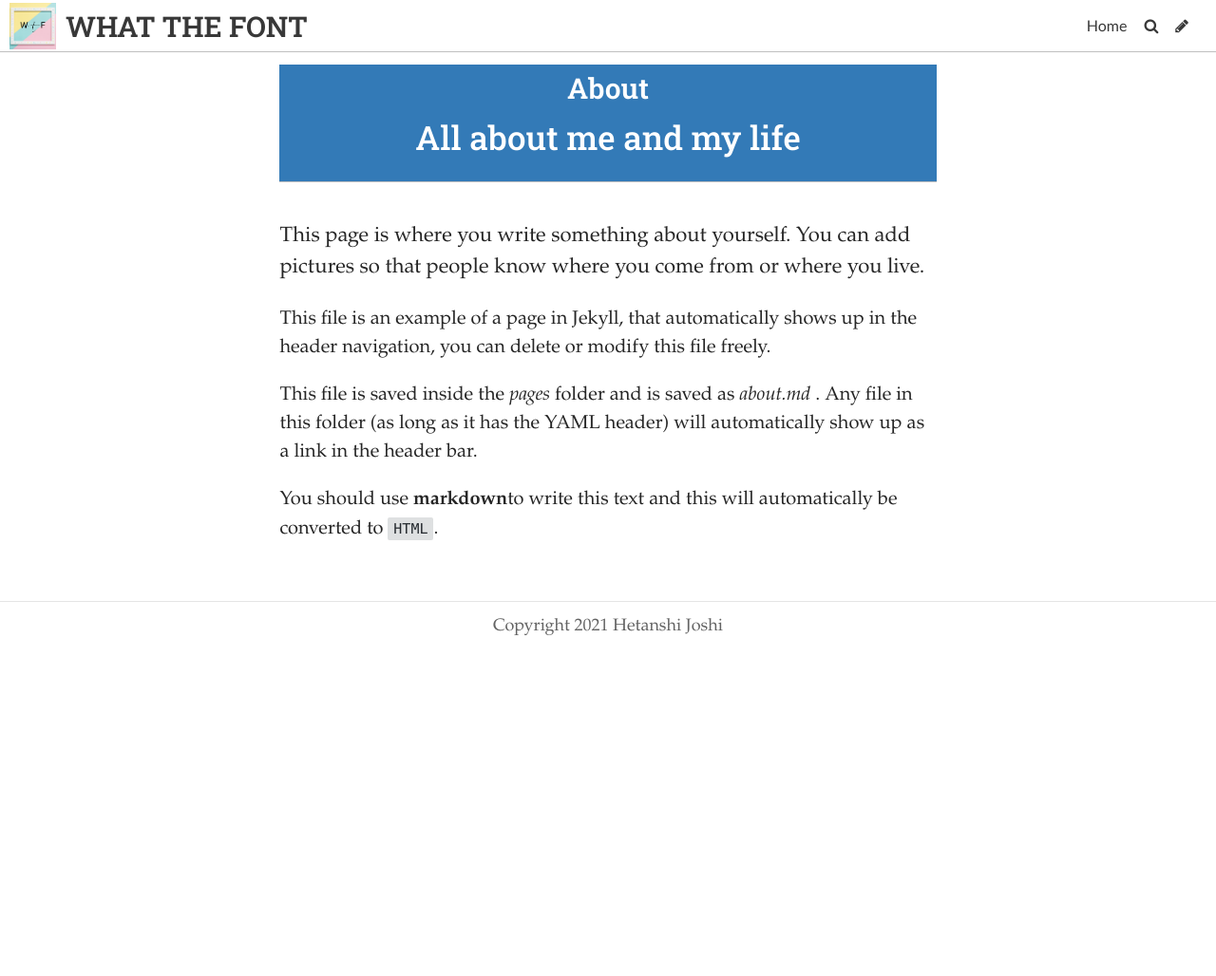
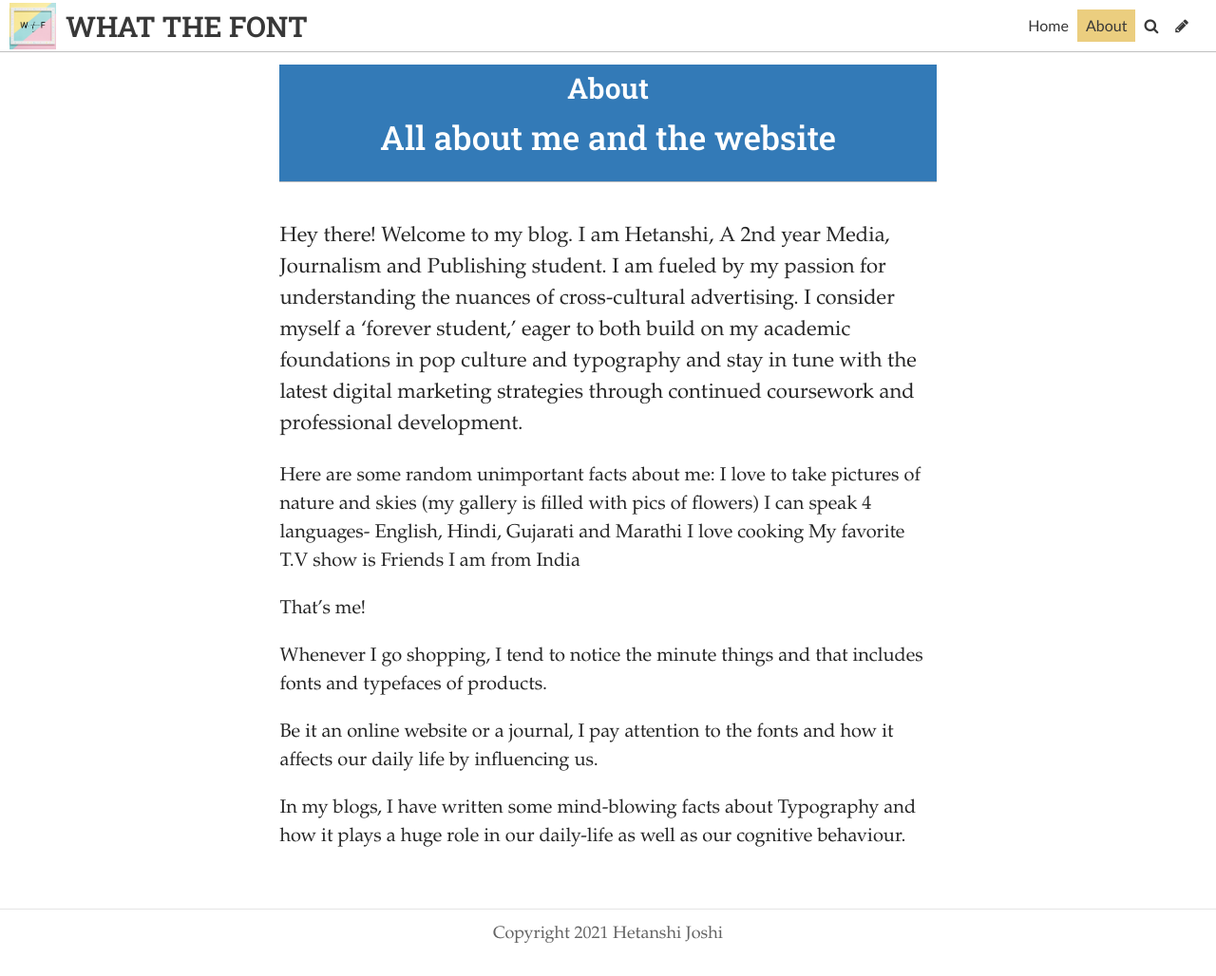
Before and after one commit to hetanshijoshi/designtypo, a Jekyll site: the page built from pages/about.md, in a window 1280 px wide and 1028 px high. Shown: the whole window at 95% size. Built offline with Jekyll 4.4.1, drawn with Linux system fonts in a browser that asks for light colours; some web fonts are replaced.

Commit message:
Update Page “about”

```diff
--- a/pages/about.md
+++ b/pages/about.md
@@ -1,20 +1,28 @@
 ---
-layout: page
+header_feature_image: /uploads/log.jpg
 title: About
+subtitle: All about me and the website
 permalink: /about/
 date: 2020-06-29T15:36:12.231Z
-header_feature_image: /uploads/log.jpg
+layout: page
 published: true
-subtitle: All about me and my life
 tags: null
 description: null
-show: false
+show: true
 ---
+Hey there! Welcome to my blog. I am Hetanshi, A 2nd year Media, Journalism and Publishing student. I am fueled by my passion for understanding the nuances of cross-cultural advertising. I consider myself a ‘forever student,’ eager to both build on my academic foundations in pop culture and typography and stay in tune with the latest digital marketing strategies through continued coursework and professional development.
 
-This page is where you write something about yourself. You can add pictures so that people know where you come from or where you live.
+Here are some random unimportant facts about me:
+I love to take pictures of nature and skies (my gallery is filled with pics of flowers)
+I can speak 4 languages- English, Hindi, Gujarati and Marathi
+I love cooking
+My favorite T.V show is Friends
+I am from India
 
-This file is an example of a page in Jekyll, that automatically shows up in the header navigation, you can delete or modify this file freely.
+That's me!
 
-This file is saved inside the _pages_ folder and is saved as _about.md_ . Any file in this folder (as long as it has  the YAML header) will automatically show up as a link in the header bar.
+Whenever I go shopping, I tend to notice the minute things and that includes fonts and typefaces of products.
 
-You should use **markdown**to write this text and this will automatically be converted to `HTML`.
+Be it an online website or a journal, I pay attention to the fonts and how it affects our daily life by influencing us.
+
+In my blogs, I have written some mind-blowing facts about Typography and how it plays a huge role in our daily-life as well as our cognitive behaviour.
```
